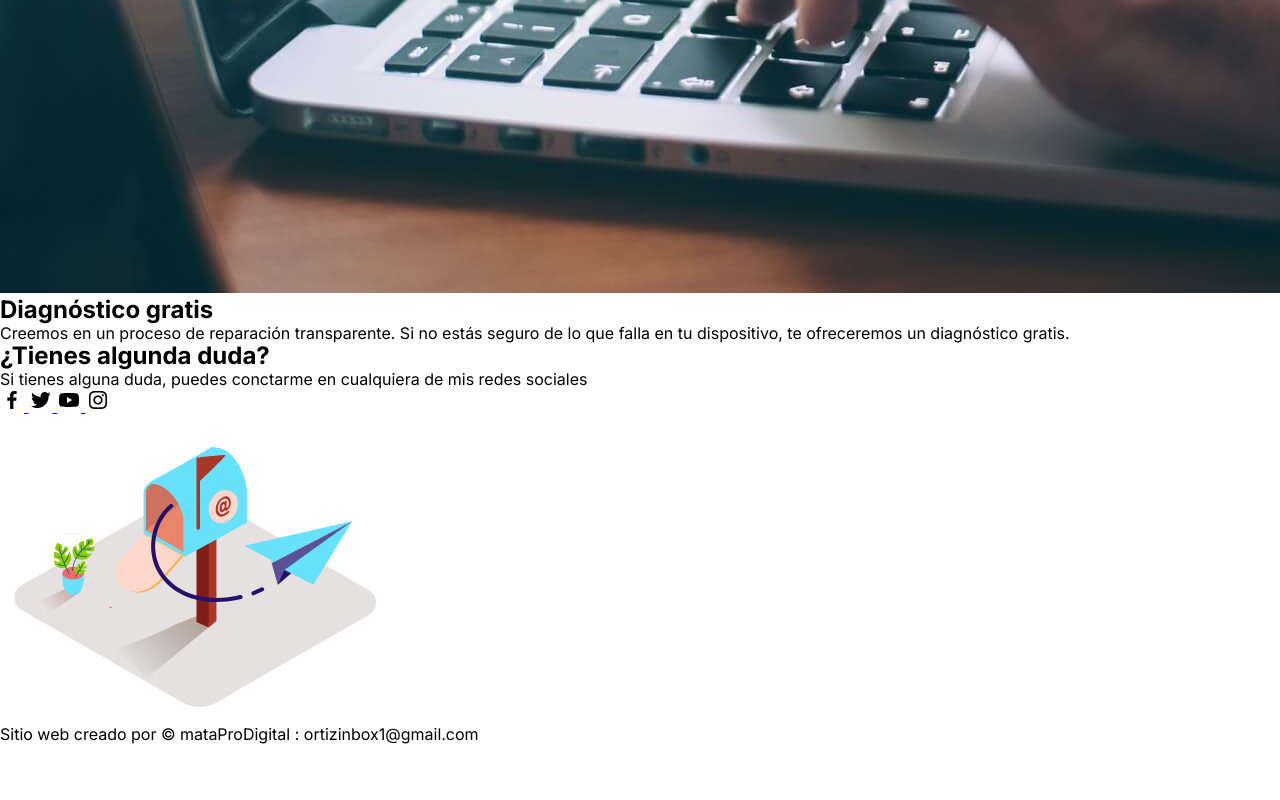
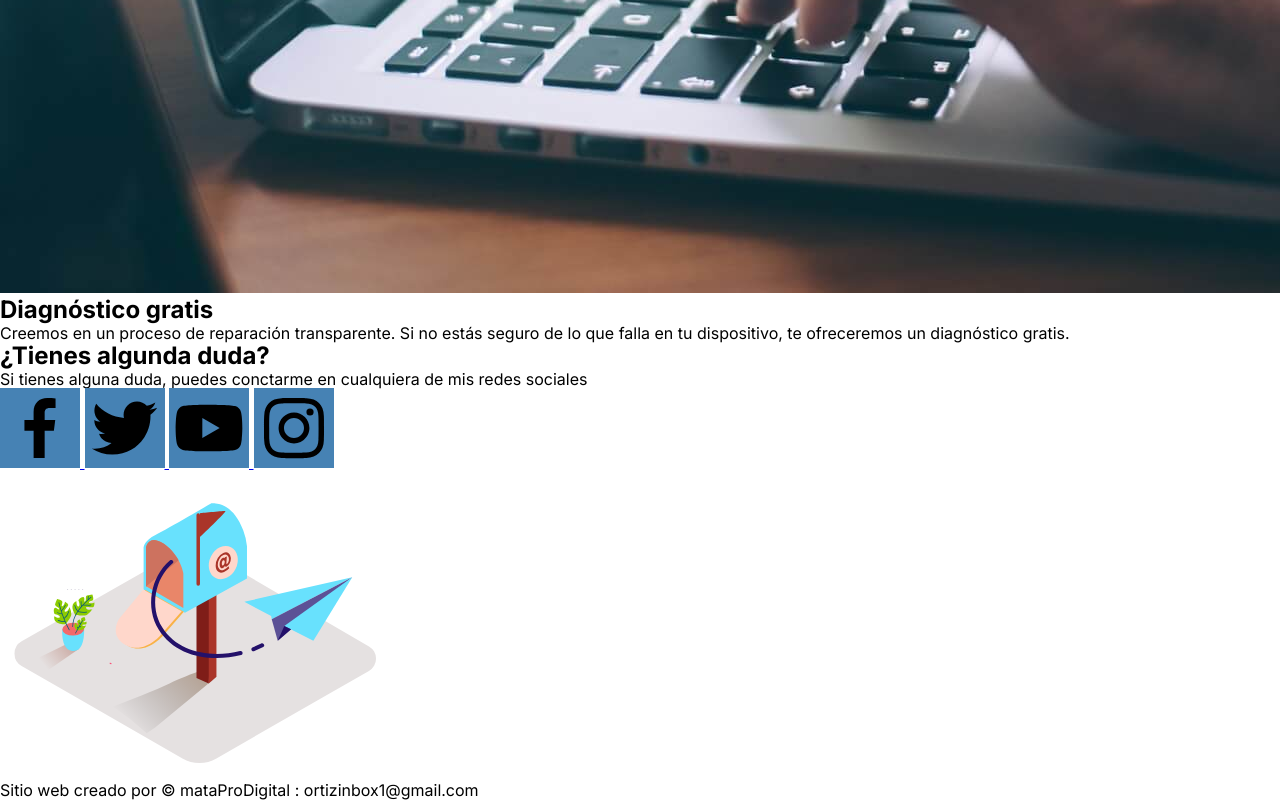
Before and after one commit to mataProDigital/paginaGrid, a plain HTML site: page index.html in a window 1280 px wide. Shown: the part 3118-3918 px from the top of the page. Before the commit the page ends 3862 px from the top, so only its background shows below. Drawn offline with Linux system fonts and the light colour scheme.

Commit message:
finaliza html footer

```diff
--- a/css/style.css
+++ b/css/style.css
@@ -9,3 +9,9 @@ font-family: 'Inter', sans-serif;
     width: 100px;
     background: rgb(0, 0, 0);
   }
+
+  .footer__icon{
+    width: 80px;
+    fill: aliceblue;
+    background: steelblue;
+  }
```
